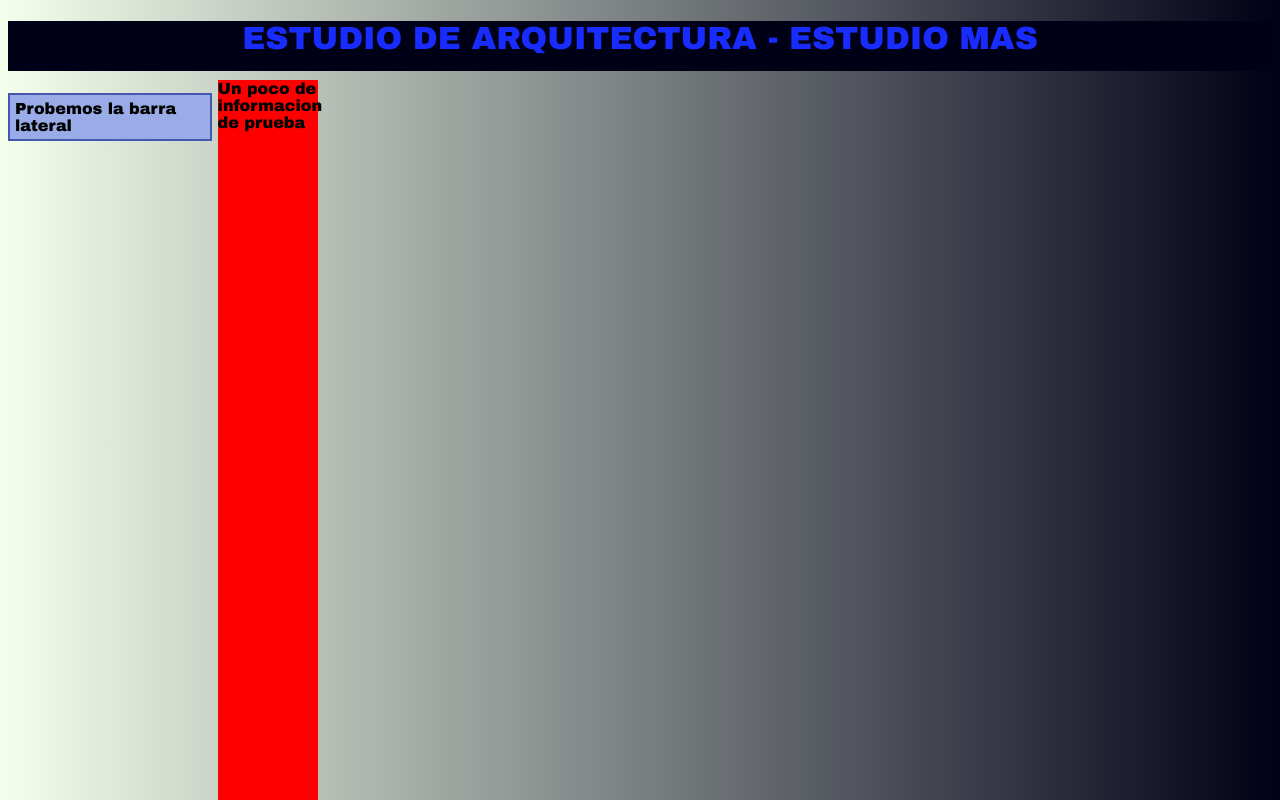
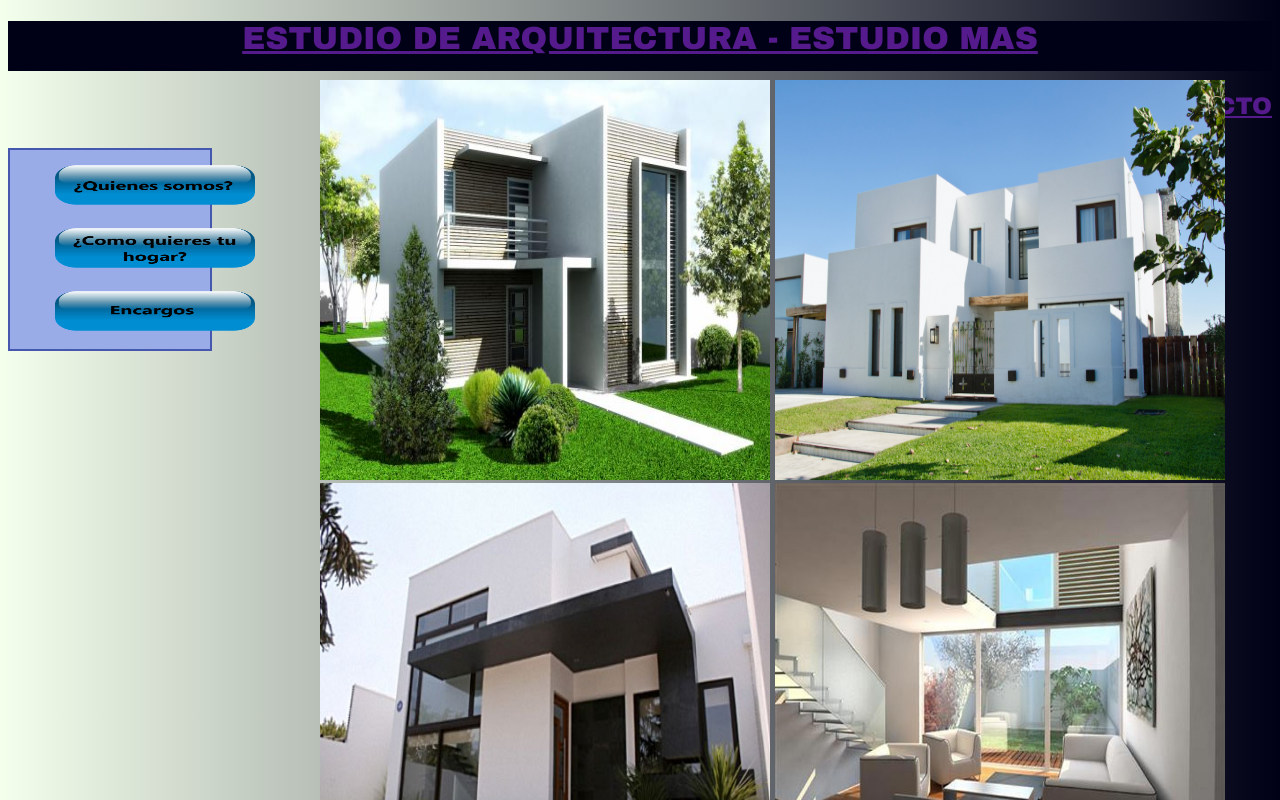
Before and after one commit to UCC-LabCompu2/proyectos2019-achaval-piccinelli, a plain HTML site: page BaseWebPage.html in a window 1280 px wide. Drawn offline with Linux system fonts and the light colour scheme.

Commit message:
imagenes tomadas en cuenta, ligero error en el push

```diff
--- a/BaseWebPage.html
+++ b/BaseWebPage.html
@@ -8,18 +8,19 @@
 <body>
 
 <header>
-    <h1>Estudio de arquitectura - Estudio MAS</h1>
+    <h1><a href="">Estudio de arquitectura - Estudio MAS</a></h1>
+    <h2><a href="">Contacto</a></h2>
 </header>
 
-<div class="info">
-    Probemos la barra lateral
-
+<div class="info"> <!--Tabla izquierda, para botones-->
+    <a href="Info.html"><img src="Imagenes/button1.png" height="60px" width="200px" hspace="40px"></a><br> <!--1er boton, lleva a texto y fotos-->
+    <a href="Poll.html"><img src="Imagenes/button2.png" height="60px" width="200px" hspace="40px"></a><br> <!--2do boton, lleva a un cuestionario-->
+    <a href="Graphic.html"><img src="Imagenes/button3.png" height="60px" width="200px" hspace="40px"></a><br> <!--3er boton, lleva al grafico-->
 </div>
 
-<div class="relleno">
-    Un poco de informacion de prueba        <!--Este div es para que
-                                                 haya scrolleo de pagina-->
-
+<div class="relleno"> <!--Centro de pantalla, para imágenes-->
+    <img src="Imagenes/example%201.jpg" height="400px" width="450px">  <img src="Imagenes/example%202.jpg" height="400px" width="450px"> <br>
+    <img src="Imagenes/example%203.jpg" height="400px" width="450px">  <img src="Imagenes/example%204.jpg" height="400px" width="450px">
 </div>
 
 </body>
--- a/Estilos.css
+++ b/Estilos.css
@@ -1,11 +1,18 @@
 
 
 h1 {                /*Cabecera, pertenece al div principal*/
-    color: #192cff;
+    color: #2464ff;
     background: #000016;
     text-align: center;
     text-transform:uppercase;
     height: 50px;
+}
+h2 {                /*Utilizado para boton de contacto*/
+    color: #2464ff;
+    text-align: right;
+    text-transform:uppercase;
+    height: 35px;
+
 }
 
 body{       /*dentro del body tendremos 2 divs, 1 para el texto
@@ -31,15 +38,15 @@ body{       /*dentro del body tendremos 2 divs, 1 para el texto
 
 .relleno{
     position: fixed;
-    left: 17%;
-    width:100px;
+    left: 25%;
+    width:1000px;
 
-    background:red;
+    background:;
 
     /*top: 80px;*/
     top: 10%;
     height: 1500px;
 }
 img{
-    width: 80px;
+    max-width: 1000px;
 }
```
Also changed, not shown: Graphic.html (+19 -4 lines), Info.html (+19 -4 lines), Poll.html (+41 -2 lines), Imagenes/button.png (added), Imagenes/button1.1.png (added), Imagenes/button1.png (added), Imagenes/button2.1.png (added), Imagenes/button2.png (added), Imagenes/button3.1.png (added), Imagenes/button3.png (added), Imagenes/button4.png (added), Imagenes/example 1.jpg (added), Imagenes/example 2.jpg (added), Imagenes/example 3.jpg (added), 1 more files, 1 other file.
